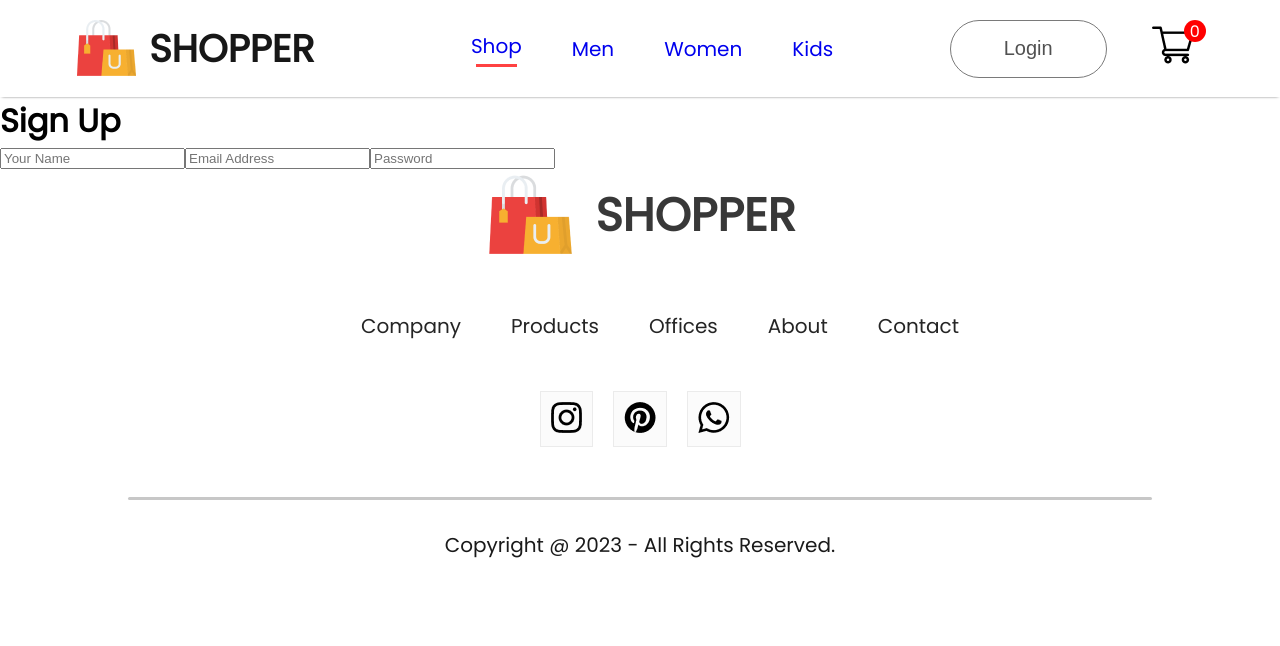
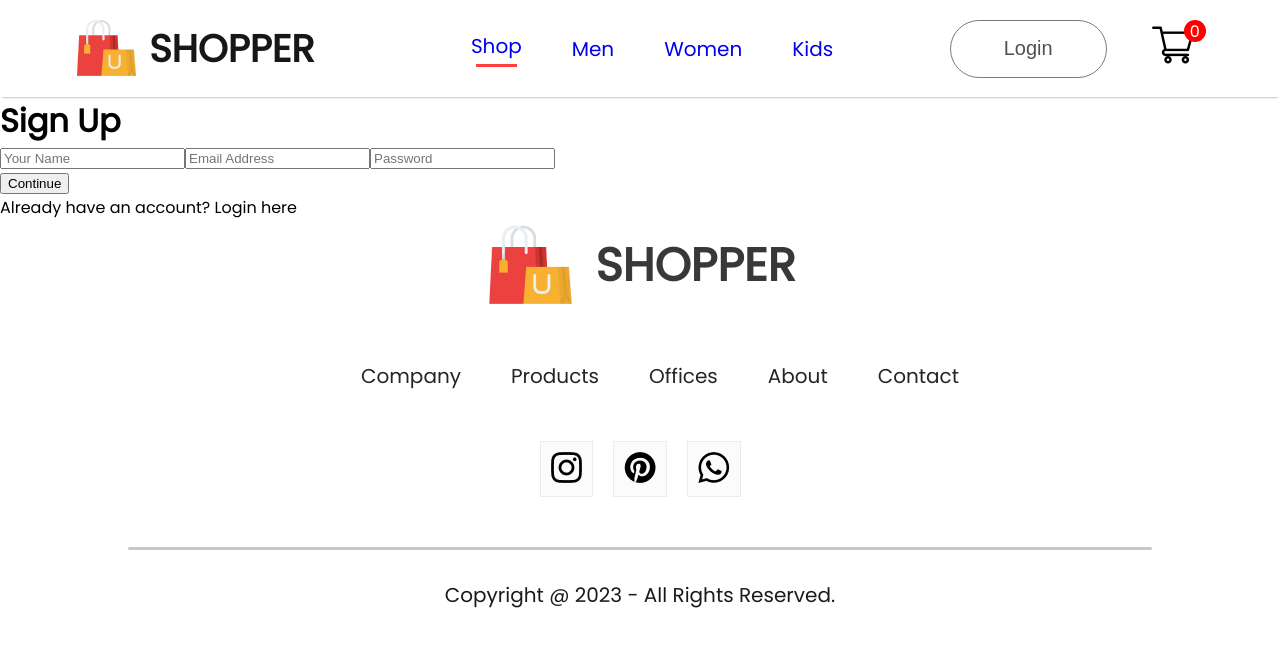
Before and after one commit to Chamidini/frontend, a React (Create React App) app: page /login in a window 1280 px wide. Shown: the top 646 px of the page. Built offline with nearby package versions, Linux system fonts and the light colour scheme.

Commit message:
add 'Continue' button and loginsignup-login" class

```diff
--- a/src/Pages/LoginSignup.jsx
+++ b/src/Pages/LoginSignup.jsx
@@ -10,7 +10,8 @@ const LoginSignup = () => {
                     <input type="email" placeholder="Email Address"/>
                     <input type="password" placeholder="Password"/>
                 </div>
-
+                <button>Continue</button>
+                <p className="loginsignup-login">Already have an account? <span>Login here</span></p>
             </div>
 
         </div>
```
